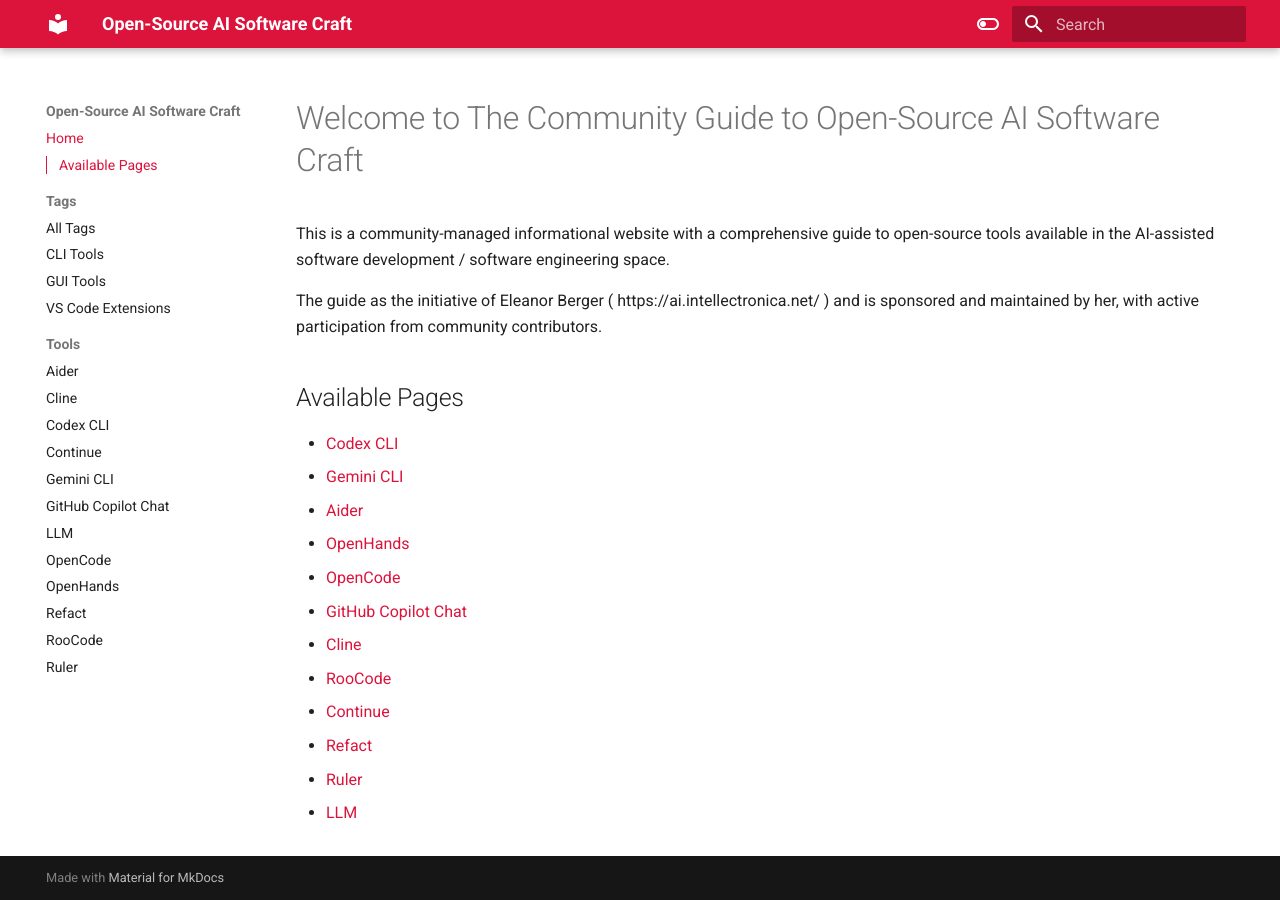
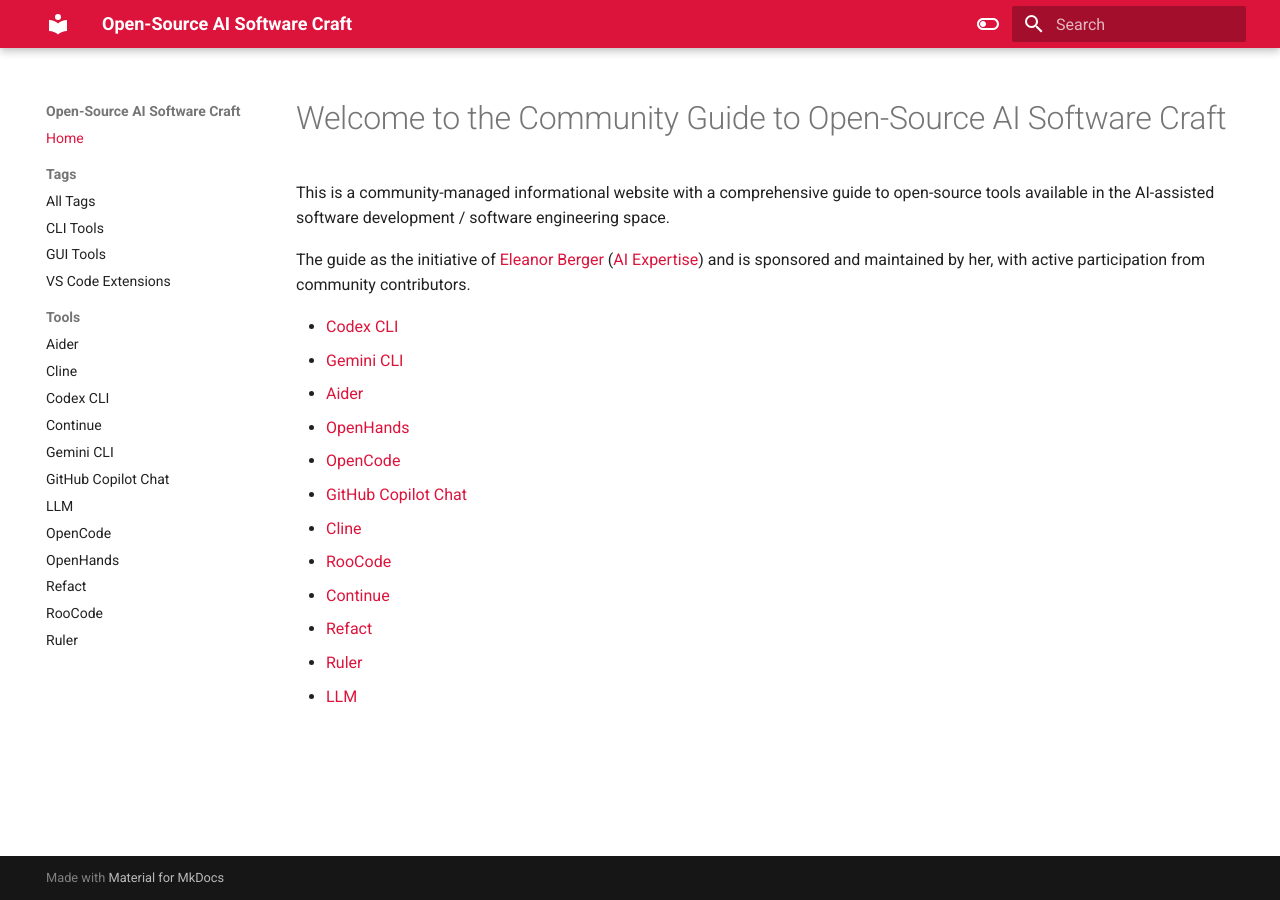
Before and after one commit to joaompinto/oss-ai-swe, an MkDocs documentation site: the page built from docs/index.md, in a window 1280 px wide. Built offline with MkDocs 1.6.1 and Material for MkDocs 9.7.7, drawn with Linux system fonts in a browser that asks for light colours.

```diff
--- a/docs/index.md
+++ b/docs/index.md
@@ -1,10 +1,8 @@
-# Welcome to The Community Guide to Open-Source AI Software Craft
+# Welcome to the Community Guide to Open-Source AI Software Craft
 
 This is a community-managed informational website with a comprehensive guide to open-source tools available in the AI-assisted software development / software engineering space.
 
-The guide as the initiative of Eleanor Berger ( https://ai.intellectronica.net/ ) and is sponsored and maintained by her, with active participation from community contributors.
-
-## Available Pages
+The guide as the initiative of [Eleanor Berger](https://intellectronica.net/) ([AI Expertise](https://ai.intellectronica.net/)) and is sponsored and maintained by her, with active participation from community contributors.
 
 * [Codex CLI](./codex-cli.md)
 * [Gemini CLI](./gemini-cli.md)
```
Also changed, not shown: docs/github-copilot-chat.md (+1 -1 lines).
